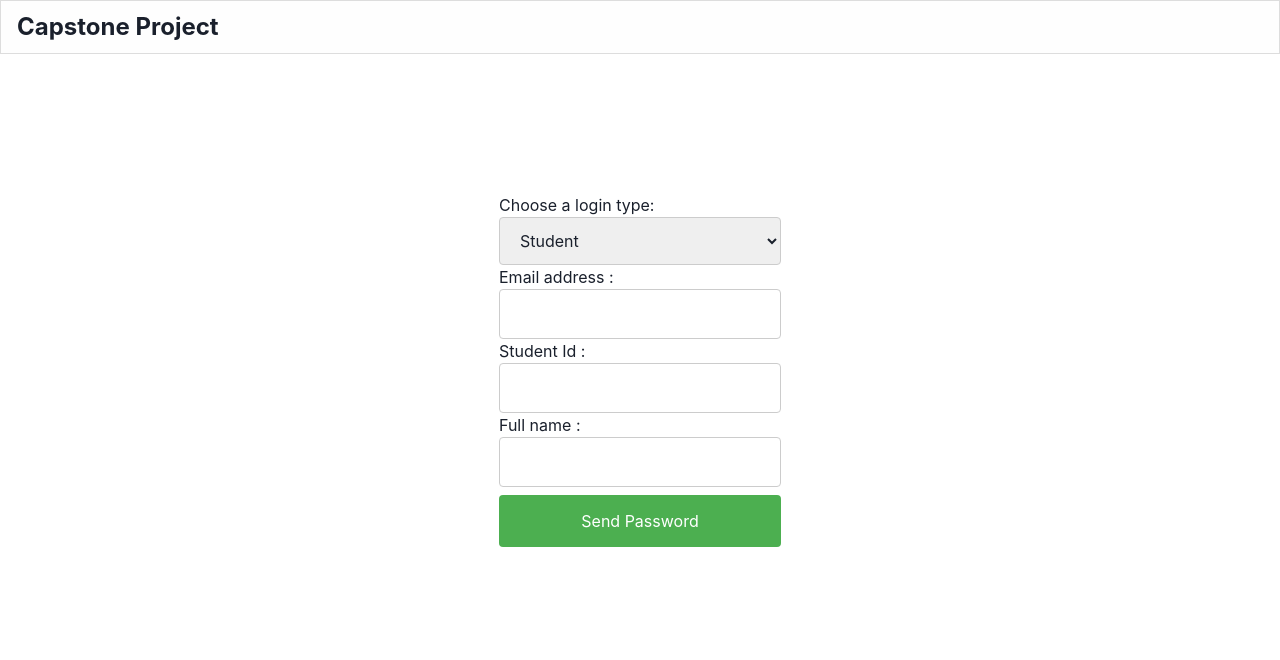
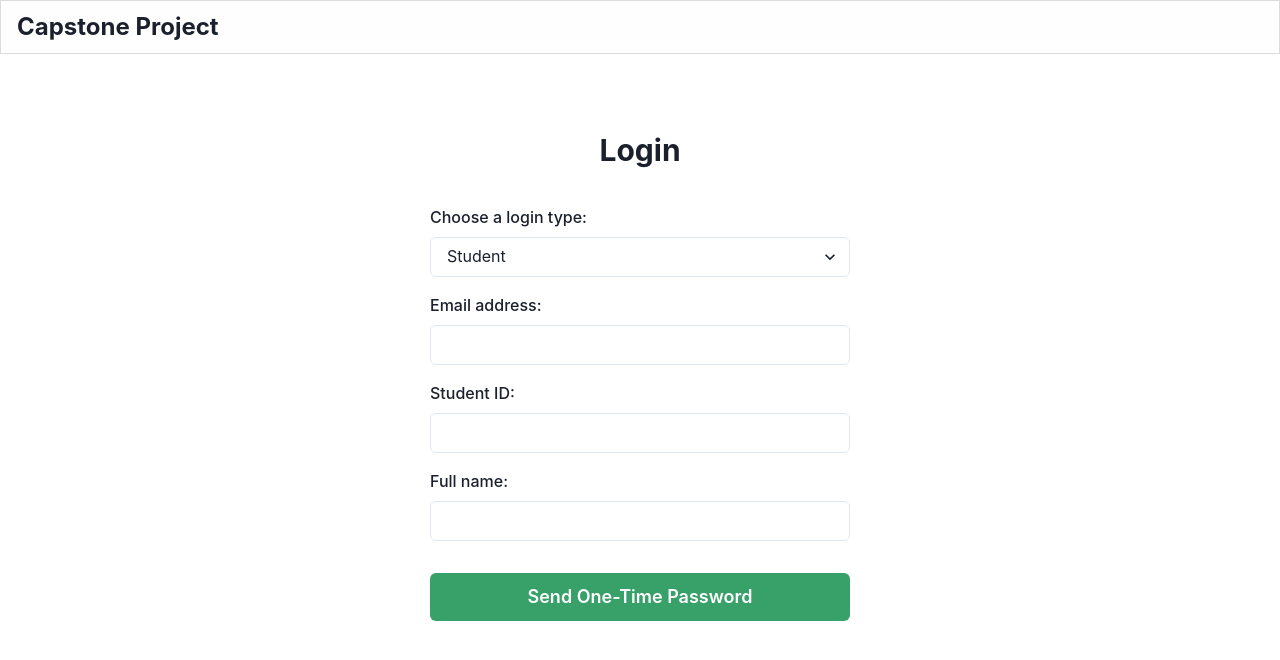
Before and after one commit to mong00x/capstone-conect, a React (Vite) app in the folder client/: page / in a window 1280 px wide. Shown: the top 660 px of the page. Built offline with nearby package versions, Linux system fonts and the light colour scheme.

Commit message:
improve login form

```diff
--- a/client/src/login.jsx
+++ b/client/src/login.jsx
@@ -18,7 +18,13 @@ import {
     HStack,
     Stack,
     Text,
-    Button
+    Button,
+    FormControl,
+    FormLabel,
+    FormErrorMessage,
+    FormHelperText,
+    Select,
+    Input
 } from "@chakra-ui/react";
 import React, {useRef} from "react";
 
@@ -166,53 +172,49 @@ const Login_page = () => {
 
 return(
     <>
-
         <div className="logincontainer">
-            <form  onSubmit={Send_Password} >
-                <label >Choose a login type:</label>
-                <br></br>
-                <select className="dropwdown" value={user_type} onChange={(e) => setType(e.target.value)} >
+            <Text fontSize="3xl" fontWeight="bold" mb="32px" alignSelf="left">Login</Text>
+            <FormControl  onSubmit={Send_Password} maxW="420px">
+                <FormLabel >Choose a login type:</FormLabel>
+                <Select mb="16px" value={user_type} onChange={(e) => setType(e.target.value)} >
                     <option value="admin/lecturer">Admin / Lecturer</option>
                     <option value="student">Student</option>
-                </select>
-                <br></br>
-
-                {user_type === "student" && <><label  >Email address : </label><br></br></> }
-
-                {user_type === "student" && <><input
-                className="input"
-                typeof="email"
+                </Select>
+                {user_type === "student" ?
+                    <>
+                        <FormLabel>Email address: </FormLabel>
+                        <Input
+                            mb="16px"
+                            type="email"
                             id="email"
                             name="email"
                             value={email}
-                onChange={(e) => setEmail(e.target.value)}/><br></br></>}
-
-
-                {user_type === "student" && <><label  >Student Id : </label> <br></br></>}
-
-                {user_type === "student" && <><input
-                className="input"
+                            onChange={(e) => setEmail(e.target.value)}/>
+                        <FormLabel>Student ID: </FormLabel>
+                        <Input
+                            mb="16px"
                             type="number"
                             id="studentid"
                             name="studentid"
                             value={studentid}
-                onChange={(e) => setId(e.target.value)}/><br></br></>}
-
-
-                {user_type === "student" &&<> <label  >Full name : </label><br></br></>}
-
-                {user_type === "student" && <> <input
-                className="input"
+                            onChange={(e) => setId(parseInt(e.target.value))}/>
+                        <FormLabel>Full name: </FormLabel>
+                        <Input
+                            mb="32px"
                             type="text"
                             id="fname"
                             name="fname"
                             value={fname}
-                onChange={(e) => setFname(e.target.value)}/><br></br></>}
+                            onChange={(e) => setFname(e.target.value)}/>
+                        <Button colorScheme="green" w="100%" size="lg" type="submit" m="auto" onClick={Send_Password} >Send One-Time Password</Button>
 
-
-                {user_type === "student" && <button className="btn"  type="submit">Send Password</button>}
-                {user_type !== "student" && <a className="link" href={loginUrl } >Login as {user_type}</a>}
-            </form>
+                    </>
+                 :
+                 <Button colorScheme="green" w="100%" size="lg" mt="32px">
+                    <a  href={loginUrl } >Login as {user_type}</a>
+                 </Button>
+                 }
+            </FormControl>
         </div>
 
         <Modal
@@ -223,7 +225,7 @@ return(
             isCentered >
             <ModalOverlay />
             <ModalContent alignItems="center" >
-                <ModalHeader>Confirm your verificaion code</ModalHeader>
+                <ModalHeader>Confirm your One-Time Password</ModalHeader>
                 <ModalCloseButton />
                 <ModalBody>
                     <Stack gap="24px">
```
Lines whose indentation alone changed are shown as unchanged.
